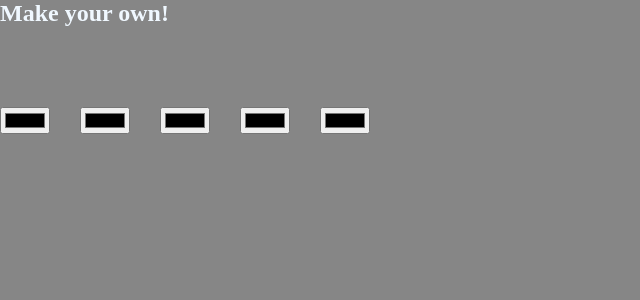
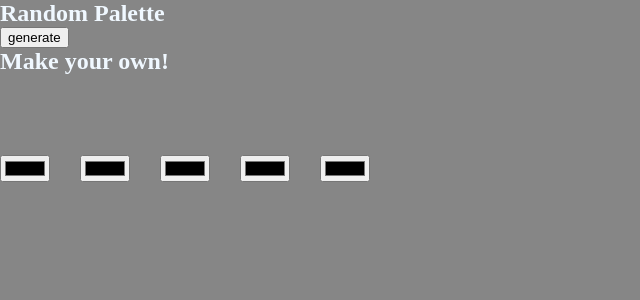
Before and after one commit to NadavSofer/hackathon-two, a Django app: page /random_palette/ in a window 1280 px wide. Shown: the part 72-372 px from the top of the page, without its empty margins (0-640 px from the left). Run offline with Django 4.2, Linux system fonts and the light colour scheme; data that the repository does not hold is empty; some libraries are stand-ins or nearby versions.

Commit message:
added random palette generation

```diff
--- a/palettle_project_top/accounts/static/JS/random.js
+++ b/palettle_project_top/accounts/static/JS/random.js
@@ -1,10 +1,3 @@
-
-
-//http://127.0.0.1:8000/api/endpoint/
-
-
-
-
 (function makePalette() {
     let makePalette = document.getElementById('makePalette-container');
     for (let i = 0; i < 5; i++) {
@@ -25,9 +18,61 @@
             box.style.backgroundColor = input.value;
         })
 
-
         makePalette_container.appendChild(box);
         makePalette_container.appendChild(input);
         makePalette.appendChild(makePalette_container);
     }
 })()
+
+const getAPI = async ()=>{
+    try {
+        let url = await fetch('http://127.0.0.1:8000/api/endpoint/');
+        let response = await url.json();
+        return response
+    } catch (error) {
+        throw new Error(error);
+    }
+}
+
+const renderAPI = (arr) => {
+    let randomPalette = document.getElementById('randomPalette-container');
+    randomPalette.innerHTML = ''
+    delete arr.pk
+    for (const color of Object.values(arr)) {
+        let color_container = document.createElement('div');
+        color_container.classList.add('color-container');
+
+        let box = document.createElement('div');
+        box.classList.add('box');
+        box.style.width = '5rem';
+        box.style.height = '5rem';
+        box.style.backgroundColor = color;
+
+        let p = document.createElement('p');
+        p.innerText = color
+
+        color_container.appendChild(box)
+        color_container.appendChild(p)
+        randomPalette.appendChild(color_container)
+        console.log(color);
+    }
+}
+
+getAPI()
+.then((res)=> {
+    let random_num = Math.floor(Math.random() * res.length);
+    renderAPI(res[random_num]);
+})
+
+let randomGenerateButton = document.getElementById('random-generate');
+randomGenerateButton.innerText = 'generate'
+
+randomGenerateButton.addEventListener('click', ()=>{
+    let randomPalette = document.getElementById('randomPalette-container');
+    randomPalette.innerHTML = '<i class="fas fa-spinner fa-pulse"></i>'
+    getAPI()
+    .then((res)=> {
+        let random_num = Math.floor(Math.random() * res.length);
+        renderAPI(res[random_num]);
+})
+})
--- a/palettle_project_top/accounts/templates/base.html
+++ b/palettle_project_top/accounts/templates/base.html
@@ -8,6 +8,7 @@
     <title>{% block title %}{% endblock title %}</title>
     <link rel="stylesheet" href="{% static '\CSS\style.css' %}">
     {% block css %}{% endblock css %}
+    <script src="https://kit.fontawesome.com/cece1c3b6f.js" crossorigin="anonymous"></script>
 </head>
 <body>
 
--- a/palettle_project_top/accounts/templates/random.html
+++ b/palettle_project_top/accounts/templates/random.html
@@ -7,6 +7,11 @@
     <div id="test"></div>
 
     <div id="randomPalette">
+        <h2>Random Palette</h2>
+        <div id="randomPalette-container">
+
+        </div>
+        <button id="random-generate"></button>
 
     </div>
     <div id="makePalette">
```
